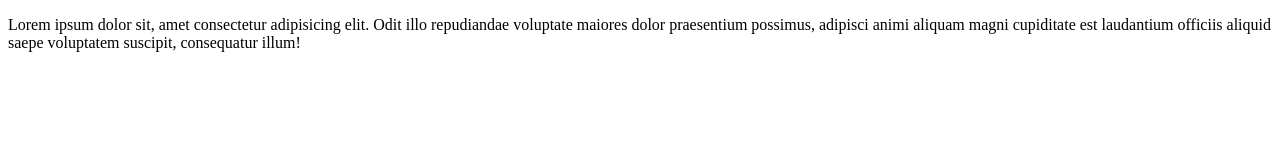
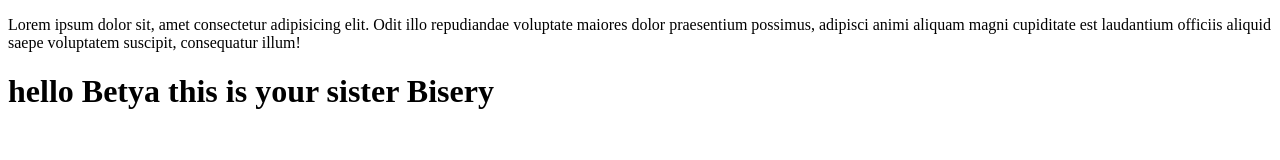
Before and after one commit to brookkidus/Git-Practice, a plain HTML site: page pages/index.html in a window 1280 px wide. Drawn offline with Linux system fonts and the light colour scheme.

Commit message:
added a greatting text

```diff
--- a/pages/index.html
+++ b/pages/index.html
@@ -8,5 +8,6 @@
 </head>
 <body>
    <p>Lorem ipsum dolor sit, amet consectetur adipisicing elit. Odit illo repudiandae voluptate maiores dolor praesentium possimus, adipisci animi aliquam magni cupiditate est laudantium officiis aliquid saepe voluptatem suscipit, consequatur illum!</p>
+   <h1>hello Betya this is your sister Bisery</h1>
 </body>
 </html>
```
